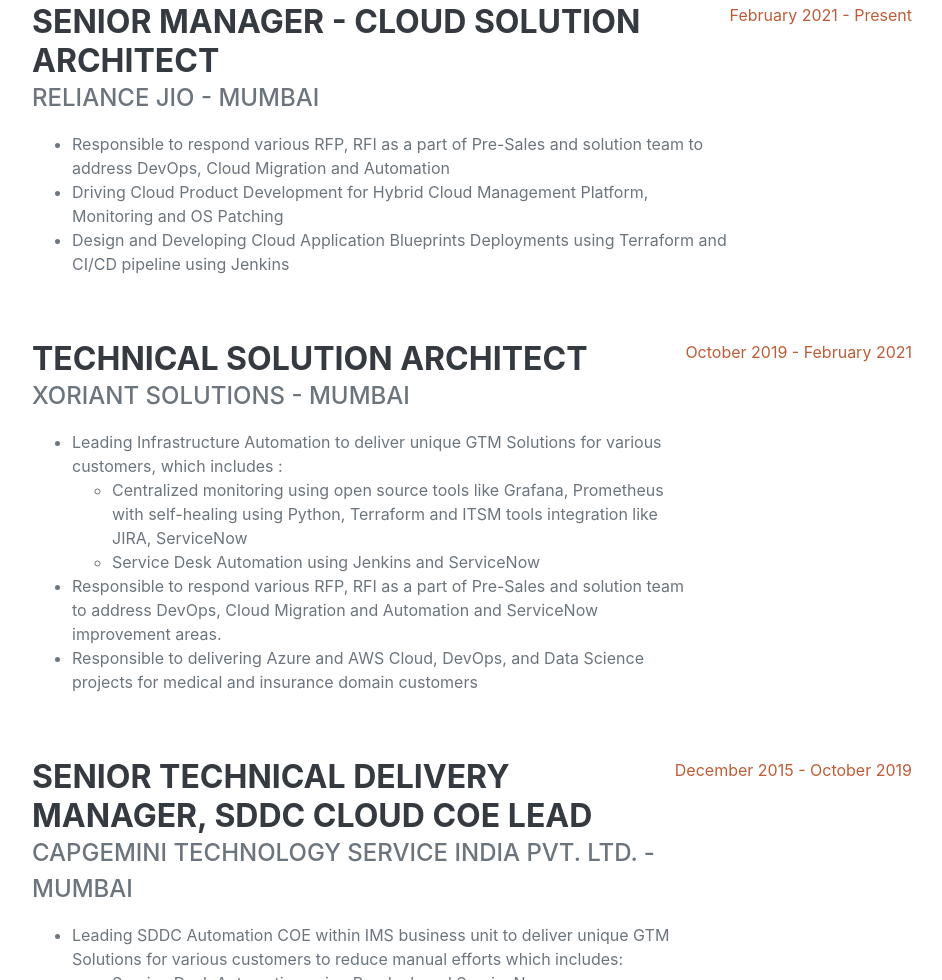
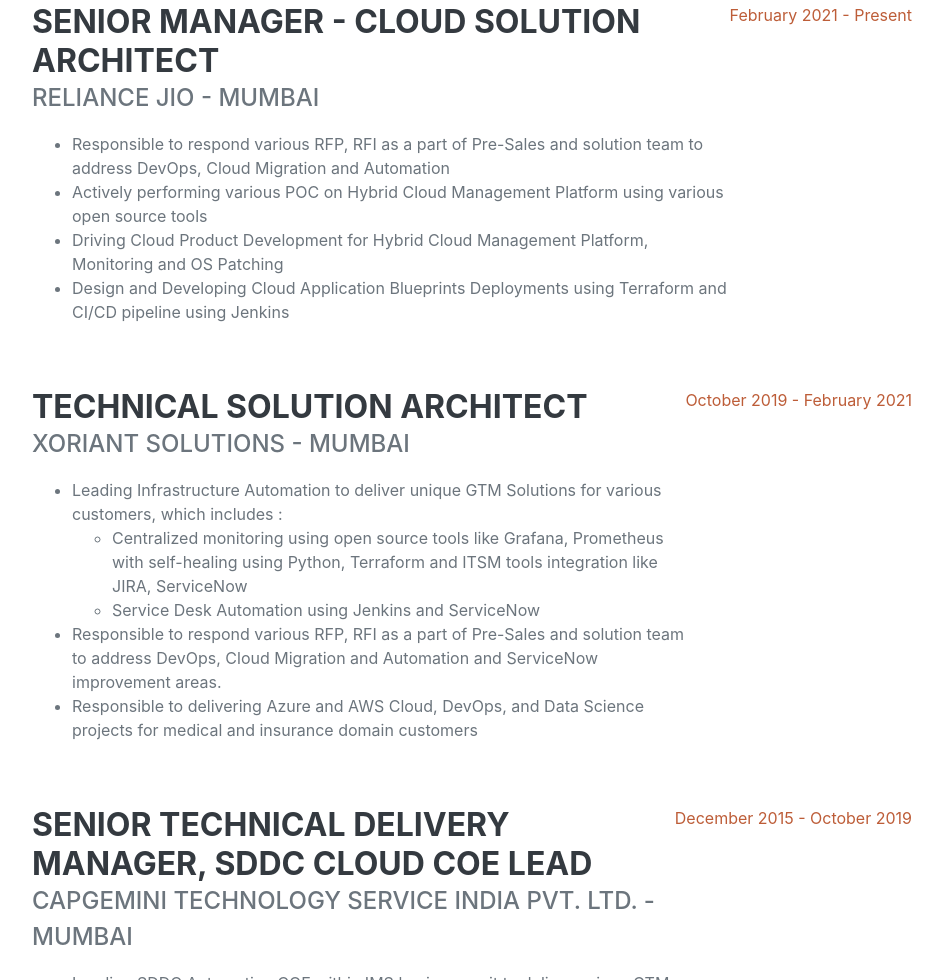
Before and after one commit to panchore/panchore.github.io, a plain HTML site: page index.html in a window 1280 px wide. Shown: the part 2597-3577 px from the top of the page, without its empty margins (304-1246 px from the left). Drawn offline with nearby package versions, Linux system fonts and the light colour scheme; a web font is replaced by a local one.

Commit message:
Update index.html

```diff
--- a/index.html
+++ b/index.html
@@ -180,6 +180,7 @@
                             <p>
 								<ul>
 									<li>Responsible to respond various RFP, RFI as a part of Pre-Sales and solution team to address DevOps, Cloud Migration and Automation</li>
+									<li>Actively performing various POC on Hybrid Cloud Management Platform using various open source tools </li>
 									<li>Driving Cloud Product Development for Hybrid Cloud Management Platform, Monitoring and OS Patching </li>
 									<li>Design and Developing Cloud Application Blueprints Deployments using Terraform and CI/CD pipeline using Jenkins </li>
 								</ul>
```
